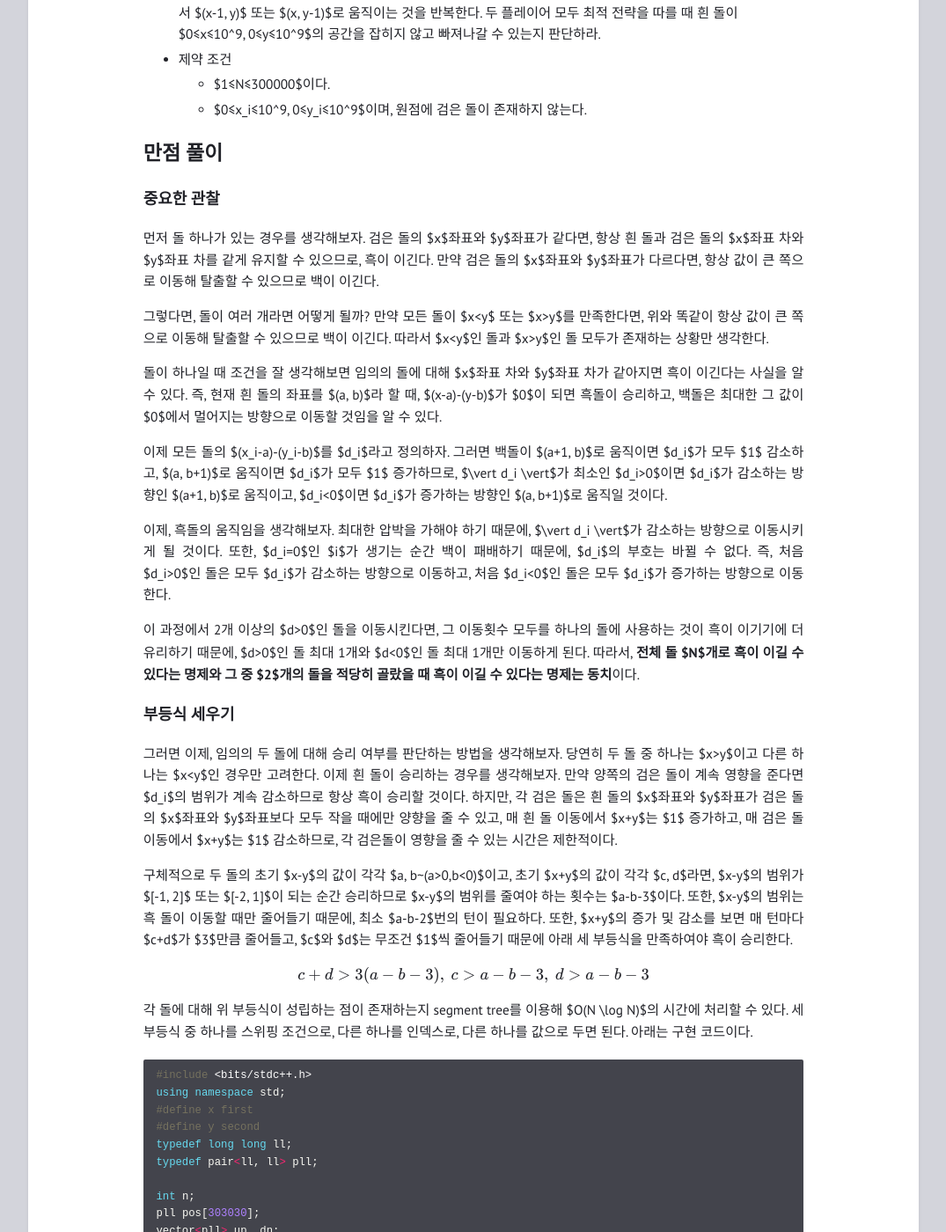
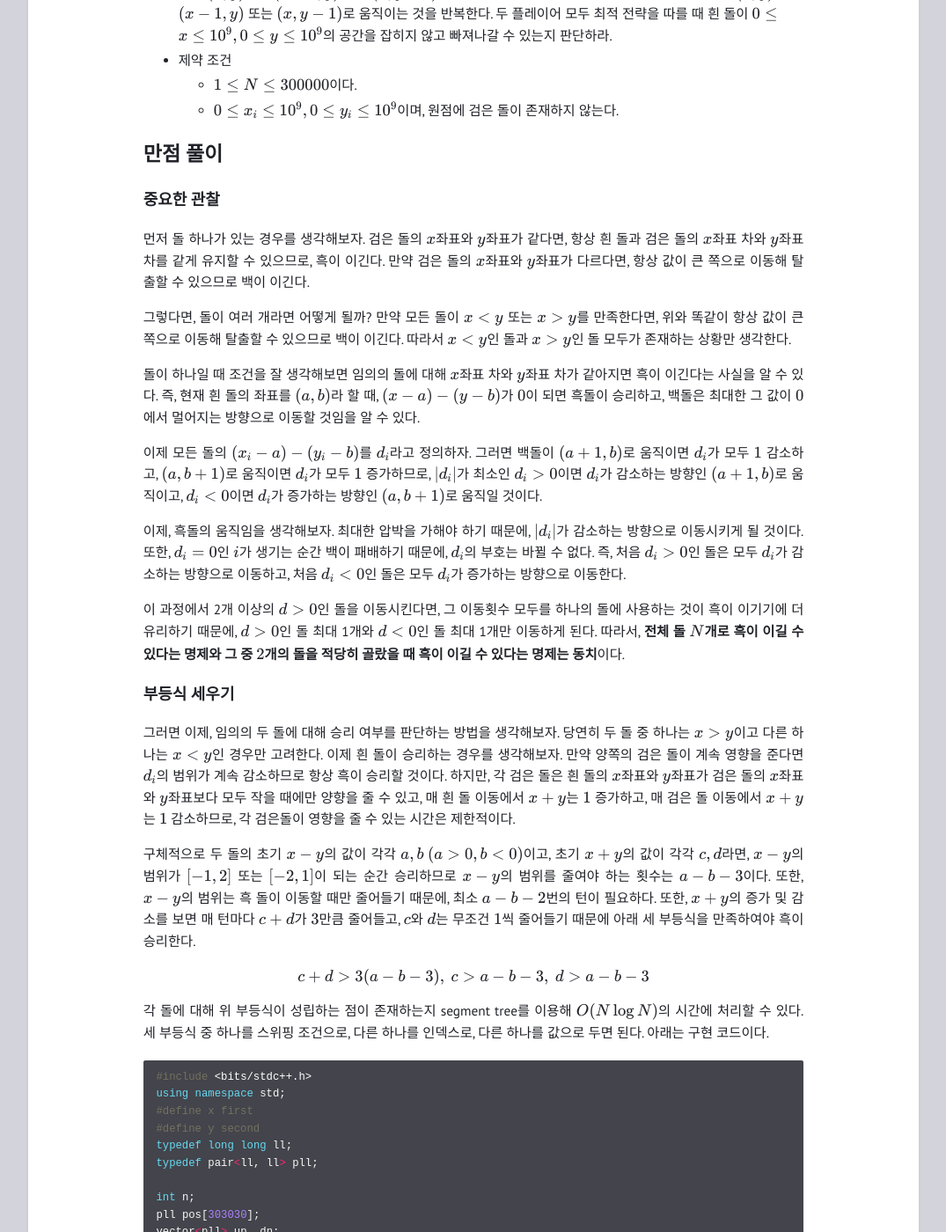
Before and after one commit to mathrabbit1028/mathrabbit1028.github.io, a Jekyll site: the page built from _posts/2023-08-01-Problem-Solving-13396-13336-18938.md, in a window 1280 px wide and 1400 px high, scrolled down 5373 px. Shown: the whole window at 88% size, without its empty margins (102-1177 px from the left). Built offline with Jekyll 4.4.1, drawn with Linux system fonts in a browser that asks for light colours; some web fonts are replaced; some of the changed text lies outside the part shown.

Commit message:
Add files via upload

````diff
--- a/_posts/2023-08-01-Problem-Solving-13396-13336-18938.md
+++ b/_posts/2023-08-01-Problem-Solving-13396-13336-18938.md
@@ -17,10 +17,10 @@ layout: post
 - 난이도: P1
 - 알고리즘: `#dp #combinatorics`
 - 풀이 시간: 110분
-- 문제 요약: $N!$개의 각 순열을 통해 구성한 [카르테시안 트리](https://en.wikipedia.org/wiki/Cartesian_tree)를 생각하자. 카르테시안 트리의 ***점수*** 를 자식이 2개인 모든 노드에서 양쪽 자식 노드의 원래 수열에서 인덱스 차이의 합으로 정의할 때, $N!$개의 순열의 카르테시안 트리의 점수의 합을 소수 $p$로 나눈 나머지를 구하라.
+- 문제 요약: $$N!$$개의 각 순열을 통해 구성한 [카르테시안 트리](https://en.wikipedia.org/wiki/Cartesian_tree)를 생각하자. 카르테시안 트리의 ***점수*** 를 자식이 2개인 모든 노드에서 양쪽 자식 노드의 원래 수열에서 인덱스 차이의 합으로 정의할 때, $$N!$$개의 순열의 카르테시안 트리의 점수의 합을 소수 $$p$$로 나눈 나머지를 구하라.
 - 제약 조건
-    - $1≤N\leq100$이다.
-    - $p$는 $3$ 이상 $10^9$ 이하의 소수이다.
+    - $$1≤N\leq100$$이다.
+    - $$p$$는 $$3$$ 이상 $$10^9$$ 이하의 소수이다.
 
 ## 만점 풀이
 
@@ -32,23 +32,23 @@ layout: post
 
 마지막 세 번째 조건이 가장 중요한데, 세 번째 조건에 의해 양쪽 트리가 전체 문제의 부분문제가 된다. 즉, 동적계획법으로 풀 조건이 만족된다. 이제, 아래와 같이 점화 관계를 잡자.
 
-- 정의: $dp_{n, k}$는 $1$부터 $n$으로 이루어진 $n!$개의 순열 중 가장 작은 수 $1$이 $k$번째인 순열로 구성된 카르테시안 트리의 점수 합이다.
-- 초깃값: $n=1$일 때 $dp_{n,k}=0$
+- 정의: $$dp_{n, k}$$는 $$1$$부터 $$n$$으로 이루어진 $$n!$$개의 순열 중 가장 작은 수 $$1$$이 $$k$$번째인 순열로 구성된 카르테시안 트리의 점수 합이다.
+- 초깃값: $$n=1$$일 때 $$dp_{n,k}=0$$
 - 점화식
-    - 루트 노드가 자식이 2개인 경우: $1<k<n$인 경우로 앞의 두 항은 양쪽 노드의 카르테시안 트리에서의 점수이고, 마지막 항은 양쪽 자식 노드의 인덱스 차이이다.
+    - 루트 노드가 자식이 2개인 경우: $$1<k<n$$인 경우로 앞의 두 항은 양쪽 노드의 카르테시안 트리에서의 점수이고, 마지막 항은 양쪽 자식 노드의 인덱스 차이이다.
 
     $$
     dp_{n, k}= \frac{(n-1)!}{(k-1)!} \times \sum_{x=1}^{k-1} {dp_{k-1, x}} + \frac{(n-1)!}{(n-k)!} \times \sum_{y=k+1}^n {dp_{n-k, y-k}} + \frac{(n-1)!}{(k-1)(n-k)} \times \sum_{1 \leq x < k < y \leq n} (y-x)
     $$
 
-    - 루트 노드가 자식이 1개인 경우: $k=1$ 또는 $k=n$인 경우로 위 점화식에서 마지막 항이 없다. 따라서 정리하면 아래와 같이 된다.
+    - 루트 노드가 자식이 1개인 경우: $$k=1$$ 또는 $$k=n$$인 경우로 위 점화식에서 마지막 항이 없다. 따라서 정리하면 아래와 같이 된다.
 
         $$
         dp_{n, 1}=dp_{n, n}=\sum_{1 \leq k \leq n - 1} {dp_{n-1, k}}
         $$
 
 
-총 $O(N^2)$개의 상태가 있고, 각 상태를 계산하는데 $O(N)$의 시간이 걸리므로 값을 알아내는데 $O(N^3)$의 시간이 필요하다. $N≤100$이므로 이 시간복잡도로 AC를 받을 수 있다. 아래는 구현 코드이다.
+총 $$O(N^2)$$개의 상태가 있고, 각 상태를 계산하는데 $$O(N)$$의 시간이 걸리므로 값을 알아내는데 $$O(N^3)$$의 시간이 필요하다. $$N≤100$$이므로 이 시간복잡도로 AC를 받을 수 있다. 아래는 구현 코드이다.
 
 ```cpp
 #include <bits/stdc++.h>
@@ -93,7 +93,7 @@ int main() {
 
 ### 최적화
 
-점화식을 보면, 첫째 및 둘째 항은 가능한 모든 경우를 다 더한 값이다. 따라서 $S_n$을 $n!$개의 순열의 점수 합으로 정의한다면, 각 $dp_{n, k}$를 $O(1)$에 계산할 수 있다(팩토리얼의 값은 $O(N)$에 전처리하면 된다). 또한, $S_n$의 경우 $O(N)$에 계산되므로 답을 $O(N^2)$의 시간에 구할 수 있다.
+점화식을 보면, 첫째 및 둘째 항은 가능한 모든 경우를 다 더한 값이다. 따라서 $$S_n$$을 $$n!$$개의 순열의 점수 합으로 정의한다면, 각 $$dp_{n, k}$$를 $$O(1)$$에 계산할 수 있다(팩토리얼의 값은 $$O(N)$$에 전처리하면 된다). 또한, $$S_n$$의 경우 $$O(N)$$에 계산되므로 답을 $$O(N^2)$$의 시간에 구할 수 있다.
 
 ## 문제 개요 (추가문제)
 
@@ -103,49 +103,49 @@ int main() {
 - 난이도: P1
 - 알고리즘: `#dp #combinatorics`
 - 풀이 시간: 121분
-- 문제 요약: $N!$개의 각 순열을 통해 구성한 [카르테시안 트리](https://en.wikipedia.org/wiki/Cartesian_tree)를 생각하자. 카르테시안 트리의 ***점수*** 를 자식이 2개인 모든 노드에서 양쪽 자식 노드의 원래 수열에서 인덱스 차이의 합으로 정의할 때, $N!$개의 순열의 카르테시안 트리의 점수가 $S$보다 작은 순열의 개수를 소수 $p$로 나눈 나머지를 구하라.
+- 문제 요약: $$N!$$개의 각 순열을 통해 구성한 [카르테시안 트리](https://en.wikipedia.org/wiki/Cartesian_tree)를 생각하자. 카르테시안 트리의 ***점수*** 를 자식이 2개인 모든 노드에서 양쪽 자식 노드의 원래 수열에서 인덱스 차이의 합으로 정의할 때, $$N!$$개의 순열의 카르테시안 트리의 점수가 $$S$$보다 작은 순열의 개수를 소수 $$p$$로 나눈 나머지를 구하라.
 - 제약 조건
-    - $1≤N\leq100$이다.
-    - $0≤S≤100$이다.
-    - $p$는 $3$ 이상 $10^9$ 이하의 소수이다.
+    - $$1≤N\leq100$$이다.
+    - $$0≤S≤100$$이다.
+    - $$p$$는 $$3$$ 이상 $$10^9$$ 이하의 소수이다.
 - **노트: 13396번 문제 응용 문항**
 
 ## 만점 풀이
 
-이 문제는 위 문제와 비슷한데 조금 어렵다. 이 문제에서 요구하는 것은 *점수* 가 $S$ 이하인 카르테시안 트리의 개수이다. 따라서, 아래와 같이 점화식에 $s$를 추가하자.
+이 문제는 위 문제와 비슷한데 조금 어렵다. 이 문제에서 요구하는 것은 *점수* 가 $$S$$ 이하인 카르테시안 트리의 개수이다. 따라서, 아래와 같이 점화식에 $$s$$를 추가하자.
 
-- 정의: $dp_{n, k, s}$는 $1$부터 $n$으로 이루어진 $n!$개의 순열 중 가장 작은 수 $1$이 $k$번째인 순열로 구성된, 점수가 $s$인 카르테시안 트리의 개수이다.
-- 초깃값: $dp_{1, 1, 0}=1$, 나머지는 $0$
+- 정의: $$dp_{n, k, s}$$는 $$1$$부터 $$n$$으로 이루어진 $$n!$$개의 순열 중 가장 작은 수 $$1$$이 $$k$$번째인 순열로 구성된, 점수가 $$s$$인 카르테시안 트리의 개수이다.
+- 초깃값: $$dp_{1, 1, 0}=1$$, 나머지는 $$0$$
 - 점화식
-    - 루트 노드가 자식이 2개인 경우: $1<k<n$인 경우로 추가되는 점수가 $y-x$이므로, 양쪽에서 합이 $s-y+x$가 되어야 한다. 따라서 아래와 같다.
+    - 루트 노드가 자식이 2개인 경우: $$1<k<n$$인 경우로 추가되는 점수가 $$y-x$$이므로, 양쪽에서 합이 $$s-y+x$$가 되어야 한다. 따라서 아래와 같다.
 
     $$
     dp_{n, k, s}=\sum_{1 \leq x < k < y \leq n} \sum_{t=0}^{s-y+x} {dp_{k-1, x, t} \cdot dp_{n-k, y-k, s-y+x-y}}
     $$
 
-    - 루트 노드가 자식이 1개인 경우: $k=1$ 또는 $k=n$인 경우로 위 점화식에서 마지막 항이 없다. 따라서 정리하면 아래와 같이 된다.
+    - 루트 노드가 자식이 1개인 경우: $$k=1$$ 또는 $$k=n$$인 경우로 위 점화식에서 마지막 항이 없다. 따라서 정리하면 아래와 같이 된다.
 
         $$
         dp_{n, 1, s}=dp_{n, n, s}=\sum_{1 \leq k \leq n - 1} {dp_{n-1, k, s}}
         $$
 
 
-총 $O(N^2S)$개의 상태가 있고, 각 상태를 계산하는데 $O(N^2S)$의 시간이 걸리므로 값을 알아내는데 $O(N^4S^2)$의 시간이 필요하다. $N≤100, S \leq 100$이므로 이 시간복잡도로 AC를 받을 수 없다. 따라서, 최적화를 해야 한다. 아래의 두 최적화를 진행한다.
+총 $$O(N^2S)$$개의 상태가 있고, 각 상태를 계산하는데 $$O(N^2S)$$의 시간이 걸리므로 값을 알아내는데 $$O(N^4S^2)$$의 시간이 필요하다. $$N≤100, S \leq 100$$이므로 이 시간복잡도로 AC를 받을 수 없다. 따라서, 최적화를 해야 한다. 아래의 두 최적화를 진행한다.
 
-- $1<k<n$인 경우에서 $x$ 기준으로 본다면, 다음 함수 $S_{n, L}=\sum_{k=0}^L {dp_{n, k, L-k}}$를 사용했을 때,  $dp_{n,k,s}$가 아래와 같이 정리된다.
+- $$1<k<n$$인 경우에서 $$x$$ 기준으로 본다면, 다음 함수 $$S_{n, L}=\sum_{k=0}^L {dp_{n, k, L-k}}$$를 사용했을 때,  $$dp_{n,k,s}$$가 아래와 같이 정리된다.
 
     $$
     dp_{n, k, s}=\sum_{x=1}^{k-1} \sum_{t=0}^{s+x-k-1} {dp_{k-1, x, t} \cdot S_{n-k, s+x-t-k}}
     $$
 
-- $1<k<n$인 경우에서 $y$ 기준으로 본다면, 다음 함수 $T_{n, L} = \sum_{k=1}^n {dp_{n, k, l-n+k}}$를 사용했을 때,  $dp_{n,k,s}$가 아래와 같이 정리된다.
+- $$1<k<n$$인 경우에서 $$y$$ 기준으로 본다면, 다음 함수 $$T_{n, L} = \sum_{k=1}^n {dp_{n, k, l-n+k}}$$를 사용했을 때,  $$dp_{n,k,s}$$가 아래와 같이 정리된다.
 
     $$
     dp_{n, k, s}=\sum_{y=k+1}^n \sum_{t=0}^{s-y+k-1} {dp_{n-k, y-k, t} \cdot T_{k-1, s - y - t + k - 1}}
     $$
 
 
-위의 최적화를 거치면, 각 상태의 계산 시간을 $O(NS)$로 줄일 수 있고, $k-1$과 $n-k$의 대소에 따라 $x$ 기준으로 볼지, $y$ 기준으로 볼지 결정하면, 상수도 절반으로 줄일 수 있다. 따라서, 상수가 작은 시간복잡도 $O(N^3S^2)$에 답을 구할 수 있으며, 아래는 구현 코드이다. 4.5초에 AC를 받는다.
+위의 최적화를 거치면, 각 상태의 계산 시간을 $$O(NS)$$로 줄일 수 있고, $$k-1$$과 $$n-k$$의 대소에 따라 $$x$$ 기준으로 볼지, $$y$$ 기준으로 볼지 결정하면, 상수도 절반으로 줄일 수 있다. 따라서, 상수가 작은 시간복잡도 $$O(N^3S^2)$$에 답을 구할 수 있으며, 아래는 구현 코드이다. 4.5초에 AC를 받는다.
 
 ```cpp
 #include <bits/stdc++.h>
@@ -225,38 +225,38 @@ int main() {
 - 난이도: D1
 - 알고리즘: `#bfs #minimum_spanning_tree`
 - 풀이 시간: 283분
-- 문제 요약: 흰 돌 하나가 $(0, 0)$에 있고, 검은 돌 $N$개가 $(x_i, y_i)$에 있는 상황을 생각하자. 이후 선 플레이어가 흰 돌을 $(x, y)$에서 $(x+1, y)$ 또는 $(x, y+1)$로 움직이고, 후 플레이어가 $N$개의 검은 돌 중 하나를 $(x, y)$에서 $(x-1, y)$ 또는 $(x, y-1)$로 움직이는 것을 반복한다. 두 플레이어 모두 최적 전략을 따를 때 흰 돌이 $0≤x≤10^9, 0≤y≤10^9$의 공간을 잡히지 않고 빠져나갈 수 있는지 판단하라.
+- 문제 요약: 흰 돌 하나가 $$(0, 0)$$에 있고, 검은 돌 $$N$$개가 $$(x_i, y_i)$$에 있는 상황을 생각하자. 이후 선 플레이어가 흰 돌을 $$(x, y)$$에서 $$(x+1, y)$$ 또는 $$(x, y+1)$$로 움직이고, 후 플레이어가 $$N$$개의 검은 돌 중 하나를 $$(x, y)$$에서 $$(x-1, y)$$ 또는 $$(x, y-1)$$로 움직이는 것을 반복한다. 두 플레이어 모두 최적 전략을 따를 때 흰 돌이 $$0≤x≤10^9, 0≤y≤10^9$$의 공간을 잡히지 않고 빠져나갈 수 있는지 판단하라.
 - 제약 조건
-    - $1≤N≤300000$이다.
-    - $0≤x_i≤10^9, 0≤y_i≤10^9$이며, 원점에 검은 돌이 존재하지 않는다.
+    - $$1≤N≤300000$$이다.
+    - $$0≤x_i≤10^9, 0≤y_i≤10^9$$이며, 원점에 검은 돌이 존재하지 않는다.
 
 ## 만점 풀이
 
 ### 중요한 관찰
 
-먼저 돌 하나가 있는 경우를 생각해보자. 검은 돌의 $x$좌표와 $y$좌표가 같다면, 항상 흰 돌과 검은 돌의 $x$좌표 차와 $y$좌표 차를 같게 유지할 수 있으므로, 흑이 이긴다. 만약 검은 돌의 $x$좌표와 $y$좌표가 다르다면, 항상 값이 큰 쪽으로 이동해 탈출할 수 있으므로 백이 이긴다.
+먼저 돌 하나가 있는 경우를 생각해보자. 검은 돌의 $$x$$좌표와 $$y$$좌표가 같다면, 항상 흰 돌과 검은 돌의 $$x$$좌표 차와 $$y$$좌표 차를 같게 유지할 수 있으므로, 흑이 이긴다. 만약 검은 돌의 $$x$$좌표와 $$y$$좌표가 다르다면, 항상 값이 큰 쪽으로 이동해 탈출할 수 있으므로 백이 이긴다.
 
-그렇다면, 돌이 여러 개라면 어떻게 될까? 만약 모든 돌이 $x<y$ 또는 $x>y$를 만족한다면, 위와 똑같이 항상 값이 큰 쪽으로 이동해 탈출할 수 있으므로 백이 이긴다. 따라서 $x<y$인 돌과 $x>y$인 돌 모두가 존재하는 상황만 생각한다.
+그렇다면, 돌이 여러 개라면 어떻게 될까? 만약 모든 돌이 $$x<y$$ 또는 $$x>y$$를 만족한다면, 위와 똑같이 항상 값이 큰 쪽으로 이동해 탈출할 수 있으므로 백이 이긴다. 따라서 $$x<y$$인 돌과 $$x>y$$인 돌 모두가 존재하는 상황만 생각한다.
 
-돌이 하나일 때 조건을 잘 생각해보면 임의의 돌에 대해 $x$좌표 차와 $y$좌표 차가 같아지면 흑이 이긴다는 사실을 알 수 있다. 즉, 현재 흰 돌의 좌표를 $(a, b)$라 할 때, $(x-a)-(y-b)$가 $0$이 되면 흑돌이 승리하고, 백돌은 최대한 그 값이 $0$에서 멀어지는 방향으로 이동할 것임을 알 수 있다.
+돌이 하나일 때 조건을 잘 생각해보면 임의의 돌에 대해 $$x$$좌표 차와 $$y$$좌표 차가 같아지면 흑이 이긴다는 사실을 알 수 있다. 즉, 현재 흰 돌의 좌표를 $$(a, b)$$라 할 때, $$(x-a)-(y-b)$$가 $$0$$이 되면 흑돌이 승리하고, 백돌은 최대한 그 값이 $$0$$에서 멀어지는 방향으로 이동할 것임을 알 수 있다.
 
-이제 모든 돌의 $(x_i-a)-(y_i-b)$를 $d_i$라고 정의하자. 그러면 백돌이 $(a+1, b)$로 움직이면 $d_i$가 모두 $1$ 감소하고, $(a, b+1)$로 움직이면 $d_i$가 모두 $1$ 증가하므로, $\vert d_i \vert$가 최소인 $d_i>0$이면 $d_i$가 감소하는 방향인 $(a+1, b)$로 움직이고, $d_i<0$이면 $d_i$가 증가하는 방향인 $(a, b+1)$로 움직일 것이다.
+이제 모든 돌의 $$(x_i-a)-(y_i-b)$$를 $$d_i$$라고 정의하자. 그러면 백돌이 $$(a+1, b)$$로 움직이면 $$d_i$$가 모두 $$1$$ 감소하고, $$(a, b+1)$$로 움직이면 $$d_i$$가 모두 $$1$$ 증가하므로, $$\vert d_i \vert$$가 최소인 $$d_i>0$$이면 $$d_i$$가 감소하는 방향인 $$(a+1, b)$$로 움직이고, $$d_i<0$$이면 $$d_i$$가 증가하는 방향인 $$(a, b+1)$$로 움직일 것이다.
 
-이제, 흑돌의 움직임을 생각해보자. 최대한 압박을 가해야 하기 때문에, $\vert d_i \vert$가 감소하는 방향으로 이동시키게 될 것이다. 또한, $d_i=0$인 $i$가 생기는 순간 백이 패배하기 때문에, $d_i$의 부호는 바뀔 수 없다. 즉, 처음 $d_i>0$인 돌은 모두 $d_i$가 감소하는 방향으로 이동하고, 처음 $d_i<0$인 돌은 모두 $d_i$가 증가하는 방향으로 이동한다.
+이제, 흑돌의 움직임을 생각해보자. 최대한 압박을 가해야 하기 때문에, $$\vert d_i \vert$$가 감소하는 방향으로 이동시키게 될 것이다. 또한, $$d_i=0$$인 $$i$$가 생기는 순간 백이 패배하기 때문에, $$d_i$$의 부호는 바뀔 수 없다. 즉, 처음 $$d_i>0$$인 돌은 모두 $$d_i$$가 감소하는 방향으로 이동하고, 처음 $$d_i<0$$인 돌은 모두 $$d_i$$가 증가하는 방향으로 이동한다.
 
-이 과정에서 2개 이상의 $d>0$인 돌을 이동시킨다면, 그 이동횟수 모두를 하나의 돌에 사용하는 것이 흑이 이기기에 더 유리하기 때문에, $d>0$인 돌 최대 1개와 $d<0$인 돌 최대 1개만 이동하게 된다. 따라서, **전체 돌 $N$개로 흑이 이길 수 있다는 명제와 그 중 $2$개의 돌을 적당히 골랐을 때 흑이 이길 수 있다는 명제는 동치**이다.
+이 과정에서 2개 이상의 $$d>0$$인 돌을 이동시킨다면, 그 이동횟수 모두를 하나의 돌에 사용하는 것이 흑이 이기기에 더 유리하기 때문에, $$d>0$$인 돌 최대 1개와 $$d<0$$인 돌 최대 1개만 이동하게 된다. 따라서, **전체 돌 $$N$$개로 흑이 이길 수 있다는 명제와 그 중 $$2$$개의 돌을 적당히 골랐을 때 흑이 이길 수 있다는 명제는 동치**이다.
 
 ### 부등식 세우기
 
-그러면 이제, 임의의 두 돌에 대해 승리 여부를 판단하는 방법을 생각해보자. 당연히 두 돌 중 하나는 $x>y$이고 다른 하나는 $x<y$인 경우만 고려한다. 이제 흰 돌이 승리하는 경우를 생각해보자. 만약 양쪽의 검은 돌이 계속 영향을 준다면 $d_i$의 범위가 계속 감소하므로 항상 흑이 승리할 것이다. 하지만, 각 검은 돌은 흰 돌의 $x$좌표와 $y$좌표가 검은 돌의 $x$좌표와 $y$좌표보다 모두 작을 때에만 양향을 줄 수 있고, 매 흰 돌 이동에서 $x+y$는 $1$ 증가하고, 매 검은 돌 이동에서 $x+y$는 $1$ 감소하므로, 각 검은돌이 영향을 줄 수 있는 시간은 제한적이다.
+그러면 이제, 임의의 두 돌에 대해 승리 여부를 판단하는 방법을 생각해보자. 당연히 두 돌 중 하나는 $$x>y$$이고 다른 하나는 $$x<y$$인 경우만 고려한다. 이제 흰 돌이 승리하는 경우를 생각해보자. 만약 양쪽의 검은 돌이 계속 영향을 준다면 $$d_i$$의 범위가 계속 감소하므로 항상 흑이 승리할 것이다. 하지만, 각 검은 돌은 흰 돌의 $$x$$좌표와 $$y$$좌표가 검은 돌의 $$x$$좌표와 $$y$$좌표보다 모두 작을 때에만 양향을 줄 수 있고, 매 흰 돌 이동에서 $$x+y$$는 $$1$$ 증가하고, 매 검은 돌 이동에서 $$x+y$$는 $$1$$ 감소하므로, 각 검은돌이 영향을 줄 수 있는 시간은 제한적이다.
 
-구체적으로 두 돌의 초기 $x-y$의 값이 각각 $a, b~(a>0,b<0)$이고, 초기 $x+y$의 값이 각각 $c, d$라면, $x-y$의 범위가 $[-1, 2]$ 또는 $[-2, 1]$이 되는 순간 승리하므로 $x-y$의 범위를 줄여야 하는 횟수는 $a-b-3$이다. 또한, $x-y$의 범위는 흑 돌이 이동할 때만 줄어들기 때문에, 최소 $a-b-2$번의 턴이 필요하다. 또한, $x+y$의 증가 및 감소를 보면 매 턴마다 $c+d$가 $3$만큼 줄어들고, $c$와 $d$는 무조건 $1$씩 줄어들기 때문에 아래 세 부등식을 만족하여야 흑이 승리한다.
+구체적으로 두 돌의 초기 $$x-y$$의 값이 각각 $$a, b~(a>0,b<0)$$이고, 초기 $$x+y$$의 값이 각각 $$c, d$$라면, $$x-y$$의 범위가 $$[-1, 2]$$ 또는 $$[-2, 1]$$이 되는 순간 승리하므로 $$x-y$$의 범위를 줄여야 하는 횟수는 $$a-b-3$$이다. 또한, $$x-y$$의 범위는 흑 돌이 이동할 때만 줄어들기 때문에, 최소 $$a-b-2$$번의 턴이 필요하다. 또한, $$x+y$$의 증가 및 감소를 보면 매 턴마다 $$c+d$$가 $$3$$만큼 줄어들고, $$c$$와 $$d$$는 무조건 $$1$$씩 줄어들기 때문에 아래 세 부등식을 만족하여야 흑이 승리한다.
 
 $$
 c+d > 3(a-b-3),~c>a-b-3,~d>a-b-3
 $$
 
-각 돌에 대해 위 부등식이 성립하는 점이 존재하는지 segment tree를 이용해 $O(N \log N)$의 시간에 처리할 수 있다. 세 부등식 중 하나를 스위핑 조건으로, 다른 하나를 인덱스로, 다른 하나를 값으로 두면 된다. 아래는 구현 코드이다.
+각 돌에 대해 위 부등식이 성립하는 점이 존재하는지 segment tree를 이용해 $$O(N \log N)$$의 시간에 처리할 수 있다. 세 부등식 중 하나를 스위핑 조건으로, 다른 하나를 인덱스로, 다른 하나를 값으로 두면 된다. 아래는 구현 코드이다.
 
 ```cpp
 #include <bits/stdc++.h>
````
Also changed, not shown: _posts/2023-07-29-Problem-Solving-25616-21825.md (+24 -24 lines), _posts/2023-07-30-Problem-Solving-1044-12668.md (+14 -14 lines), _posts/2023-07-31-Problem-Solving-4203.md (+9 -9 lines).
